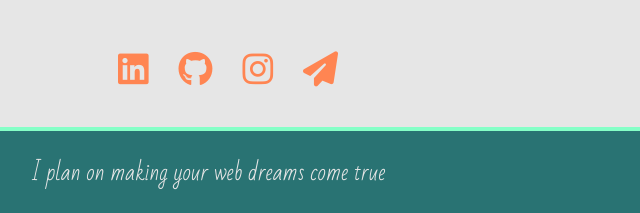
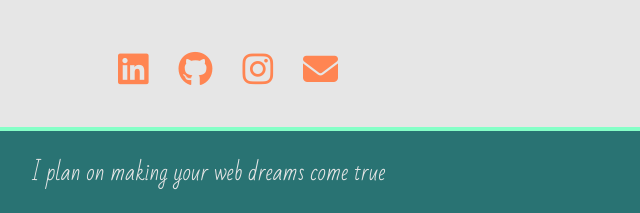
Before and after one commit to Firemandeheavenly-Inamen/buildAPersonalPortfolioWebpage, a plain HTML site: page index.html in a window 1280 px wide. Shown: the part 1360-1573 px from the top of the page, 432-1072 px from the left. Drawn offline with nearby package versions, Linux system fonts and the light colour scheme.

Commit message:
font awesome

```diff
--- a/index.html
+++ b/index.html
@@ -126,7 +126,7 @@
       </li>
       <li>
         <a href="mailto:deheavenlyinamen@gmail.com"
-          ><i class="fas fa-paper-plane"></i
+          ><i class="fas fa-envelope"></i
         ></a>
       </li>
     </ul>
```
